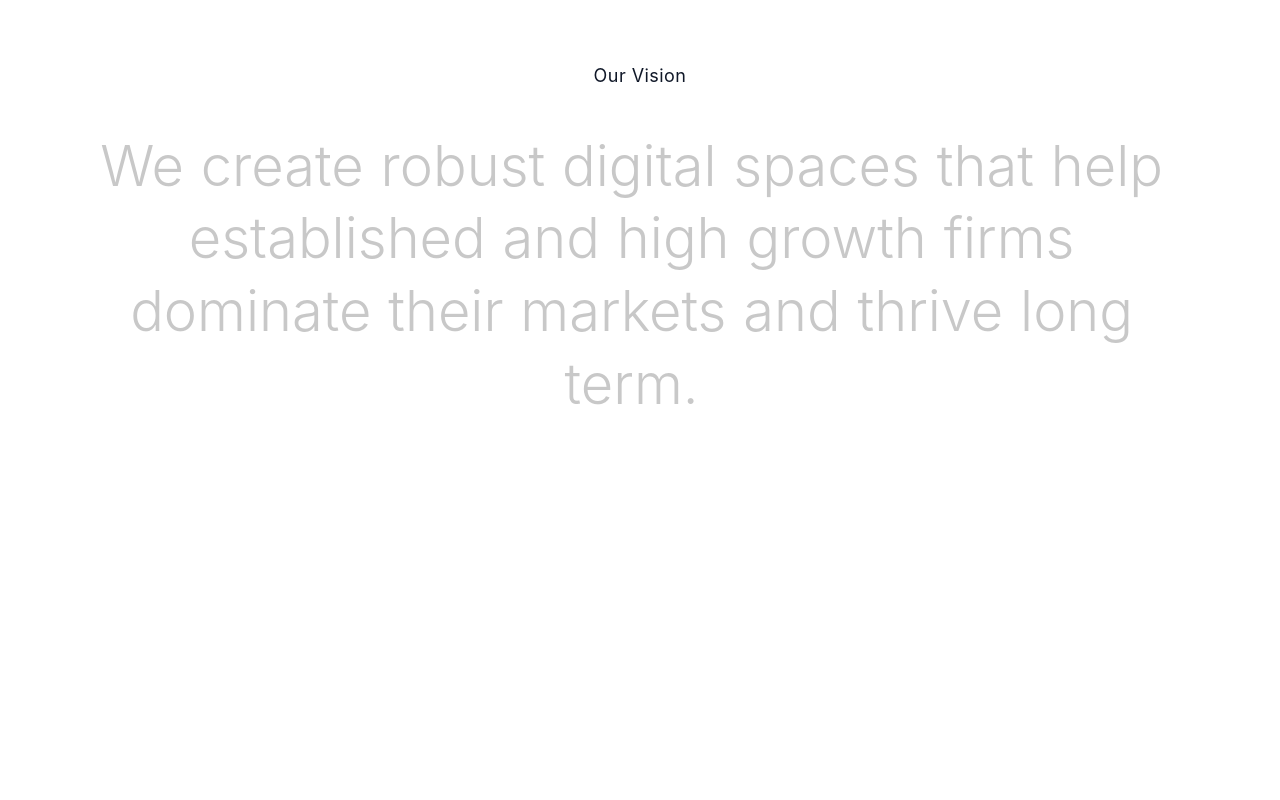
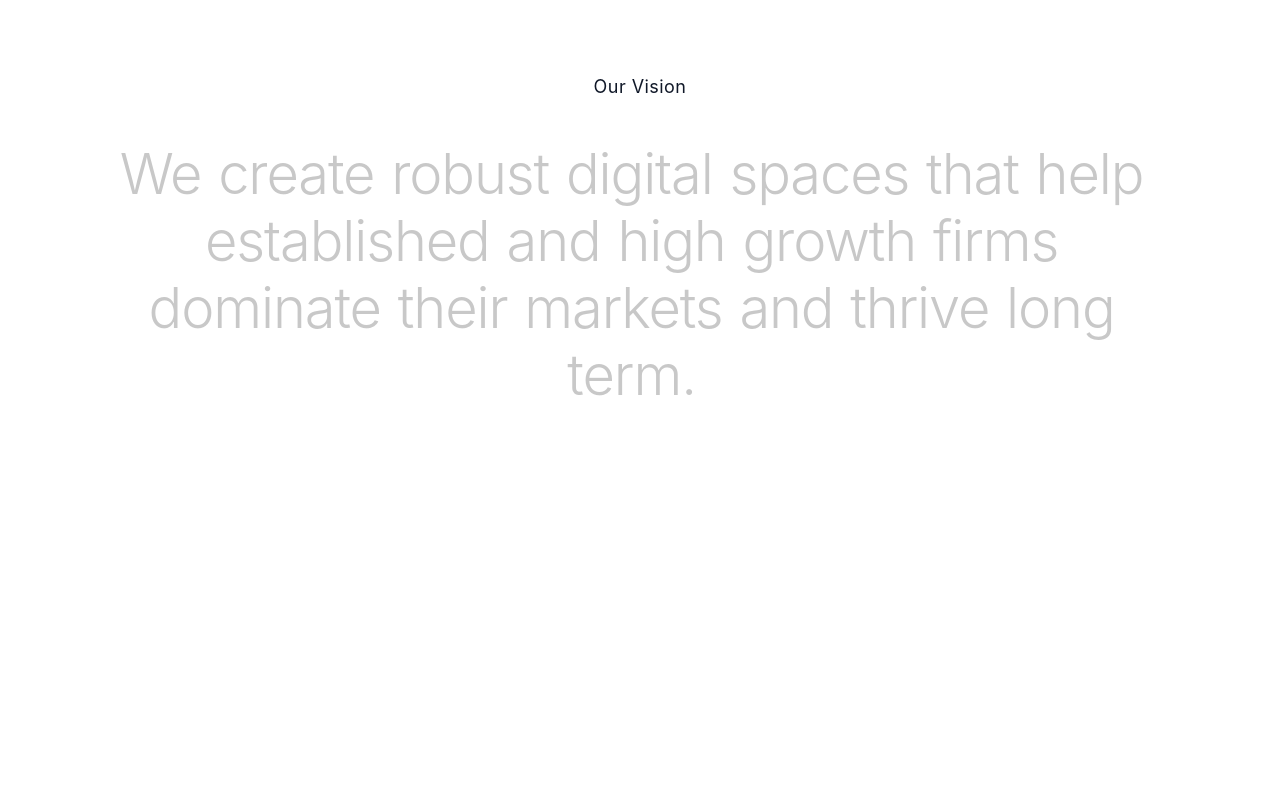
Before and after one commit to Akshay-m77/fobex, a React (Vite) app: page / in a window 1280 px wide. Shown: the part 2720-3520 px from the top of the page. Built offline with nearby package versions, Linux system fonts and the light colour scheme; a web font is replaced by a local one.

Commit message:
vision font change

```diff
--- a/src/components/Vision.tsx
+++ b/src/components/Vision.tsx
@@ -76,7 +76,7 @@ function ScrollRevealSection({
             }
 
             // Word becomes bold as it lights up
-            wordEl.style.fontWeight = reveal > 0.4 ? '400' : '300';
+            wordEl.style.fontWeight = reveal > 0.4 ? '500' : '300';
         });
     }, [allWords.length, dark]);
 
@@ -104,7 +104,7 @@ function ScrollRevealSection({
                     </FadeIn>
 
                     {/* Main statement with word-by-word scroll reveal */}
-                    <h2 className="text-[3.5rem] max-md:text-[2.2rem] leading-[1.3] cursor-default transition-all">
+                    <h2 className="text-[3.5rem] max-md:text-[2.2rem] font-medium leading-[1.2] tracking-[-0.02em] cursor-default transition-all">
                         {allWords.map((word, i) => (
                             <span
                                 key={i}
```
